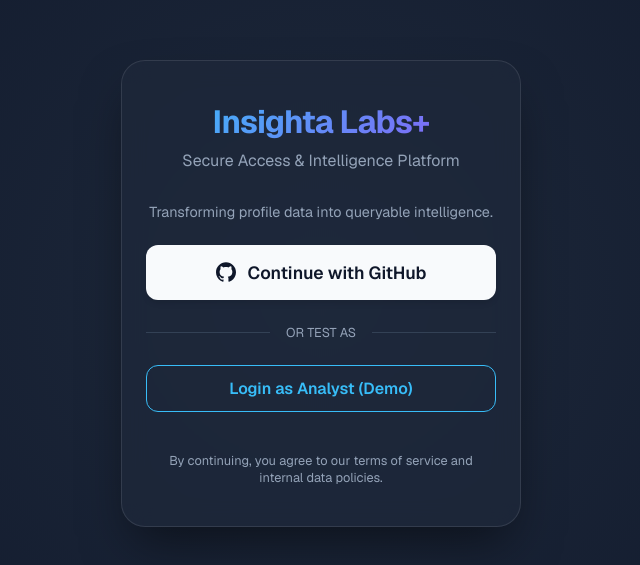
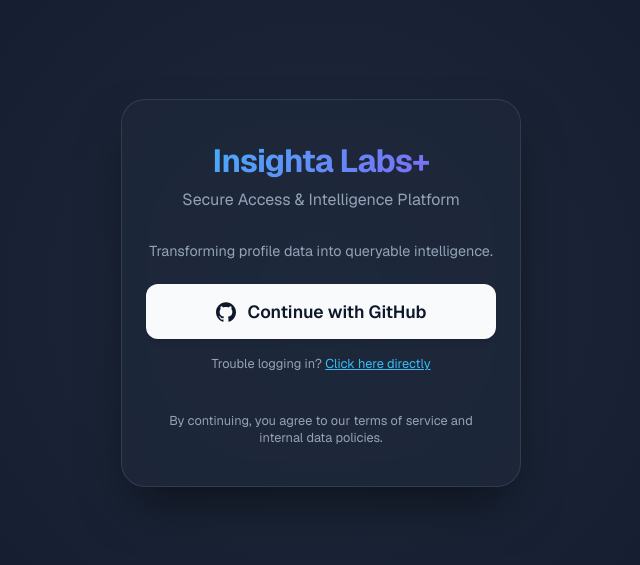
Before and after one commit to WISDOMIRVING/insighta-web, a Next.js app: page /login in a window 1280 px wide. Shown: the part 107-672 px from the top of the page, without its empty margins (319-959 px from the left). Built offline with nearby package versions, Linux system fonts and the light colour scheme.

Commit message:
feat: remove analyst demo button

```diff
--- a/app/login/page.js
+++ b/app/login/page.js
@@ -55,32 +55,9 @@
               Continue with GitHub
             </a>
 
-            <div style={{ display: 'flex', alignItems: 'center', gap: '1rem', margin: '0.5rem 0' }}>
-              <div style={{ flex: 1, height: '1px', background: 'var(--border)' }} />
-              <span style={{ fontSize: '0.8rem', color: 'var(--muted-foreground)' }}>OR TEST AS</span>
-              <div style={{ flex: 1, height: '1px', background: 'var(--border)' }} />
-            </div>
-
-            <a
-              href="/auth/callback?access_token=eyJhbGciOiJIUzI1NiIsInR5cCI6IkpXVCJ9.eyJ1c2VySWQiOiIwMTlkZGQwNS01MjQ3LTdlZWMtYmU2MS01ZDcxMzhiNDBhMGQiLCJyb2xlIjoiYW5hbHlzdCIsImlhdCI6MTc3NzUzMTAxNSwiZXhwIjoyNzc3NTM0NjE1fQ.xV5K9pM_gVNI7ovvlauUhpUWAaaVgvTgSATMFxer7iA&refresh_token=6e8f436c6e57a2d7f3331dca2606d960fcf00f718f641dbac560413cfed4744c687d48e558b0d0e1"
-              style={{
-                width: '100%',
-                padding: '0.75rem',
-                background: 'transparent',
-                color: 'var(--primary)',
-                border: '1px solid var(--primary)',
-                display: 'flex',
-                alignItems: 'center',
-                justifyContent: 'center',
-                fontSize: '1rem',
-                fontWeight: '600',
-                borderRadius: '0.75rem',
-                textDecoration: 'none',
-                transition: 'all 0.2s ease'
-              }}
-            >
-              Login as Analyst (Demo)
-            </a>
+            <p style={{ fontSize: '0.8rem', color: '#94a3b8' }}>
+              Trouble logging in? <a href="https://profile-intelligence-service-production.up.railway.app/auth/github" style={{ color: '#38bdf8', textDecoration: 'underline' }}>Click here directly</a>
+            </p>
           </div>
         </div>
 
```
